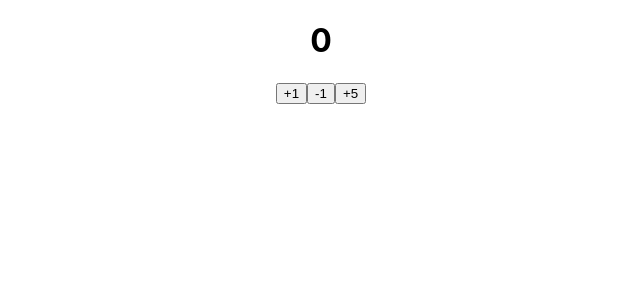
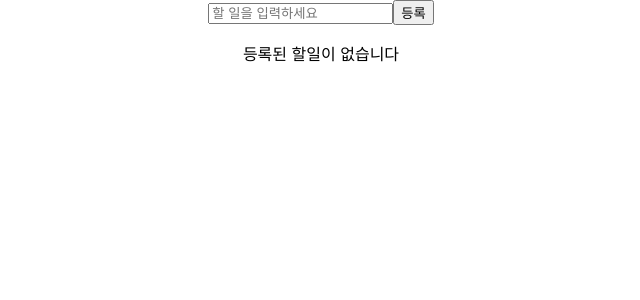
Before and after one commit to hanameee/react-typescript, a React (Create React App) app in the folder ts-react-redux-tutorial/: page / in a window 1280 px wide. Shown: the top 300 px of the page, without its empty margins (319-959 px from the left). Built offline with nearby package versions, Linux system fonts and the light colour scheme.

Commit message:
Add components related with todos module
TodoInsert, TodoItem, TodoList component added.
Yet not connected to Redux - will be using custom hooks to dispatch action and update state.

```diff
--- a/ts-react-redux-tutorial/src/App.tsx
+++ b/ts-react-redux-tutorial/src/App.tsx
@@ -1,11 +1,13 @@
 import React from "react";
 import "./App.css";
-import Counter from "./components/Counter";
+import TodoList from "./components/TodoList";
+import TodoInsert from "./components/TodoInsert";
 
 const App: React.FC = () => {
     return (
         <div className="App">
-            <Counter />
+            <TodoInsert />
+            <TodoList />
         </div>
     );
 };
--- /dev/null
+++ b/ts-react-redux-tutorial/src/components/TodoInsert.tsx
@@ -0,0 +1,26 @@
+import React, { ChangeEvent, FormEvent, useState } from "react";
+import { Todo } from "../modules/todos";
+
+function TodoInsert() {
+    const [value, setValue] = useState("");
+    const onChange = (e: ChangeEvent<HTMLInputElement>) => {
+        setValue(e.target.value);
+    };
+    const onSubmit = (e: FormEvent<HTMLFormElement>) => {
+        e.preventDefault();
+        // TODO: custom hook 사용해서 새 항목 등록하기
+        setValue("");
+    };
+    return (
+        <form onSubmit={onSubmit}>
+            <input
+                placeholder="할 일을 입력하세요"
+                value={value}
+                onChange={onChange}
+            />
+            <button type="submit">등록</button>
+        </form>
+    );
+}
+
+export default TodoInsert;
--- /dev/null
+++ b/ts-react-redux-tutorial/src/components/TodoItem.css
@@ -0,0 +1,14 @@
+.TodoItem .text {
+    cursor: pointer;
+}
+
+.TodoItem.done .text {
+    color: #999999;
+    text-decoration: line-through;
+}
+
+.TodoItem .remove {
+    color: red;
+    margin-left: 4px;
+    cursor: pointer;
+}
--- /dev/null
+++ b/ts-react-redux-tutorial/src/components/TodoItem.tsx
@@ -0,0 +1,19 @@
+import React from "react";
+import "./TodoItem.css";
+import { Todo } from "../modules/todos";
+
+type TodoItemProps = {
+    todo: Todo;
+};
+
+function TodoItem({ todo }: TodoItemProps) {
+    // TODO: custom hook 사용해서 onToggle, onRemove 구현
+    return (
+        <li className={`TodoItem ${todo.done ? "done" : ""}`}>
+            <span className="text">{todo.text}</span>
+            <span className="remove">(X)</span>
+        </li>
+    );
+}
+
+export default TodoItem;
--- /dev/null
+++ b/ts-react-redux-tutorial/src/components/TodoList.tsx
@@ -0,0 +1,17 @@
+import React from "react";
+import { Todo } from "../modules/todos";
+import TodoItem from "./TodoItem";
+
+function TodoList() {
+    const todos: Todo[] = []; // TODO: custom hook 사용해서 조회
+    if (todos.length === 0) return <p>등록된 할일이 없습니다</p>;
+    return (
+        <ul>
+            {todos.map(todo => (
+                <TodoItem todo={todo} key={todo.id} />
+            ))}
+        </ul>
+    );
+}
+
+export default TodoList;
```
